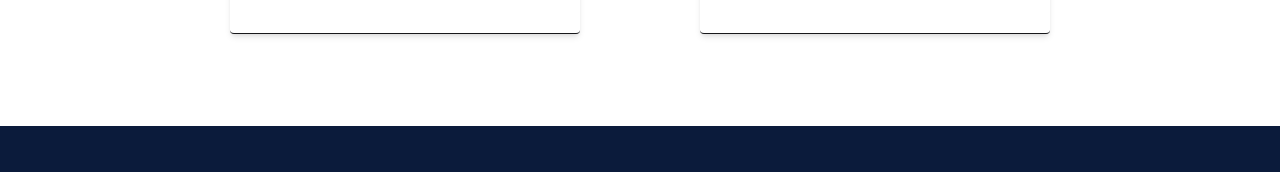
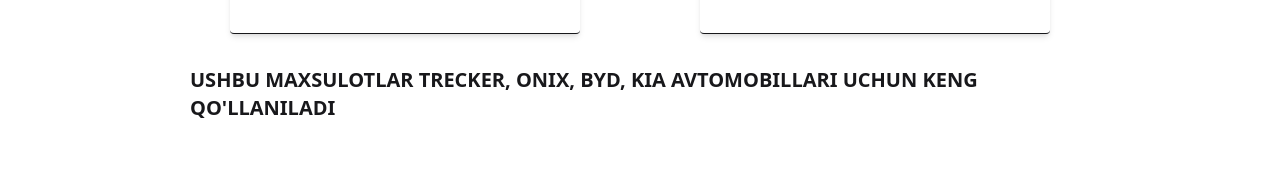
Before and after one commit to beksultanusmonov/electronik, a React (Vite) app: page /products in a window 1280 px wide. Shown: the part 1702-1874 px from the top of the page. Built offline with nearby package versions, Linux system fonts and the light colour scheme.

Commit message:
edit whatsapp

```diff
--- a/public/locales/en/translation.json
+++ b/public/locales/en/translation.json
@@ -88,5 +88,6 @@
   "product_front": "Front part of car",
   "product_door": "Door part of car",
   "product_special_down": "Special bottom part of car",
-  "product_special_front": "Special front part of car"
+  "product_special_front": "Special front part of car",
+  "product_bottom": "Widely used for TRECKER, ONIX, BYD, KIA cars"
   }
--- a/public/locales/ru/translation.json
+++ b/public/locales/ru/translation.json
@@ -88,5 +88,6 @@
 "product_front": "Передняя часть автомобиля",
 "product_door": "Дверная часть автомобиля",
 "product_special_down": "Специальная нижняя часть автомобиля",
-"product_special_front": "Специальная передняя часть автомобиля"
+"product_special_front": "Специальная передняя часть автомобиля",
+"product_bottom": "Широко используется в автомобилях TRECKER, ONIX, BYD, KIA."
   }
--- a/public/locales/uz/translation.json
+++ b/public/locales/uz/translation.json
@@ -89,5 +89,6 @@
   "product_front": "Avtomobilning oldi qism uchun",
   "product_door": "Avtomobilning eshik qism uchun",
   "product_special_down": "Maxsus avtomobilning pastki qism uchun",
-  "product_special_front": "Maxsus avtomobilning oldi qism uchun"
+  "product_special_front": "Maxsus avtomobilning oldi qism uchun",
+  "product_bottom": "Ushbu maxsulotlar TRECKER, ONIX, BYD, KIA avtomobillari uchun keng qo'llaniladi"
   }
--- a/src/components/Contact.jsx
+++ b/src/components/Contact.jsx
@@ -23,10 +23,10 @@
             <i className="fa-brands fa-telegram"></i>
             <span>Telegram orqali bog'lanish</span>
           </a>
-          <div className="mt-1">
+          <a href="https://wa.me/998979980010" className="mt-1 block">
             <i className="fa-brands fa-whatsapp"></i>
             <span>+998 97 998 00 10</span>
-          </div>
+          </a>
           <div className="flex justify-end my-3">
             <div className="w-10 h-10 bg-blue-700 rounded flex justify-center items-center text-white">
               <i className="fa-solid fa-location-dot"></i>
--- a/src/components/Products.jsx
+++ b/src/components/Products.jsx
@@ -36,6 +36,7 @@
           );
         })}
       </div>
+      <h1 className="text-xl font-bold uppercase">{t('product_bottom')}</h1>
       </div>
     </>
   );
```
